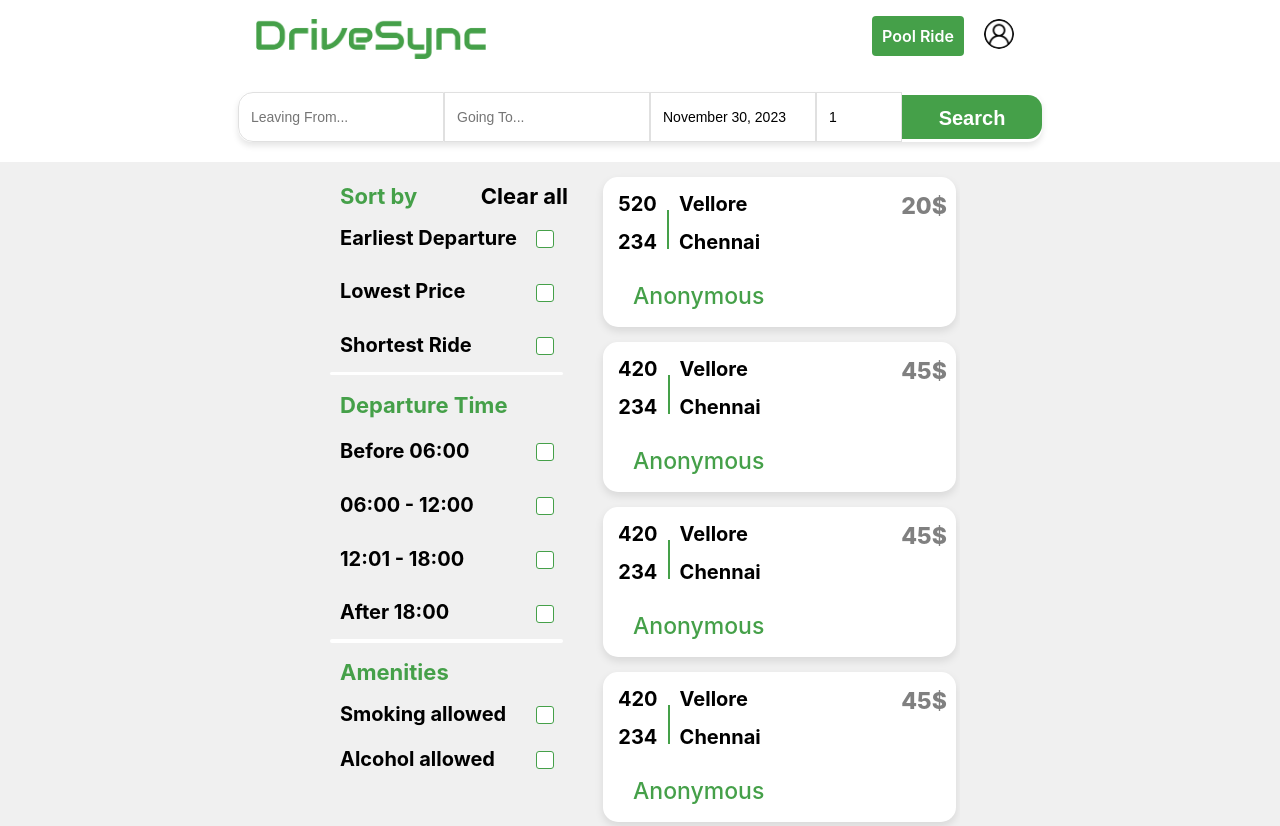
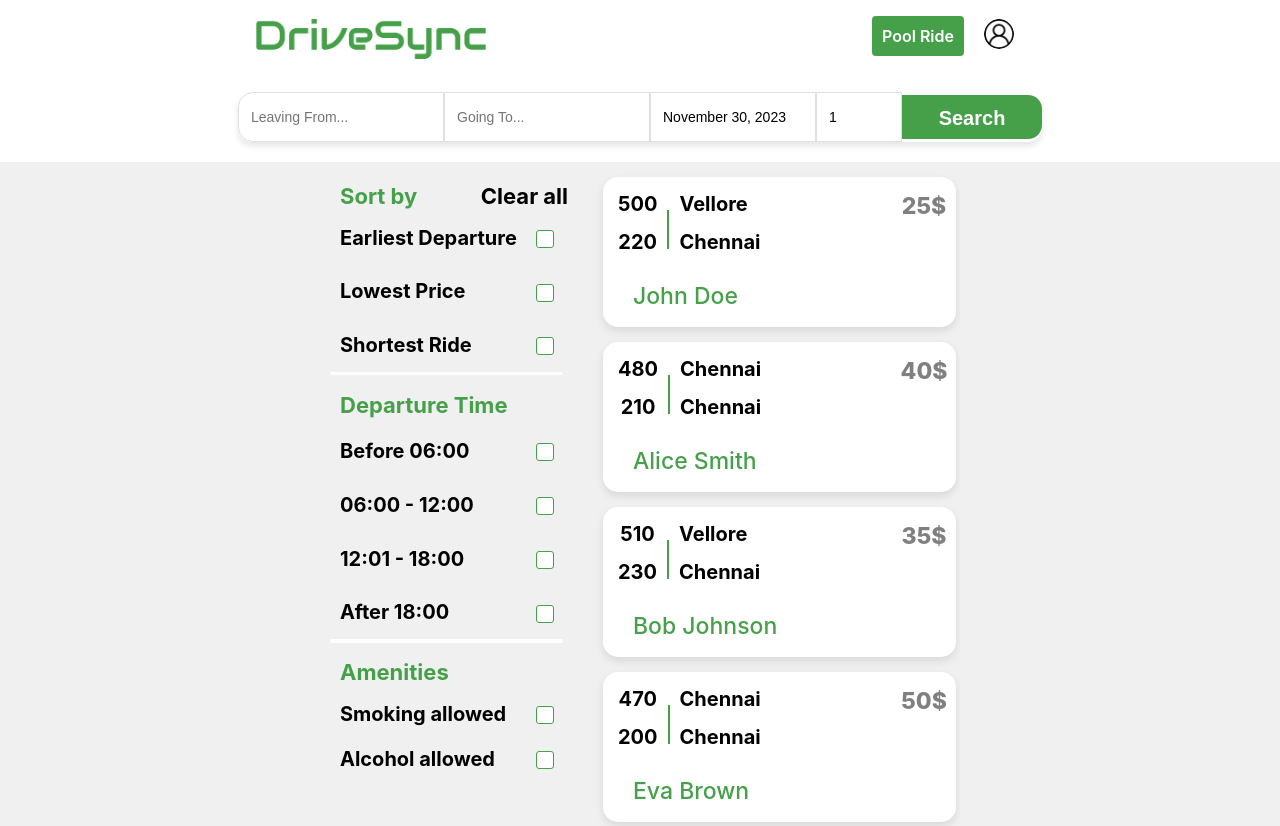
Before and after one commit to gyanoday06/DriveSync, a React (Create React App) app: page /ridepage in a window 1280 px wide. Built offline with nearby package versions, Linux system fonts and the light colour scheme.

Commit message:
modified ride-content

```diff
--- a/src/pages/RidePage.js
+++ b/src/pages/RidePage.js
@@ -6,19 +6,16 @@ import './RidePage.css';
 const RidePage = () => {
   const [isRide, setIsRide] = useState(true);
   const rides = [
-    { price: '20$', source: 'Vellore', dest: 'Chennai', name: 'Anonymous', starttime: 520, endtime: 234, carname: 'Swift' },
-    { price: '45$', source: 'Vellore', dest: 'Chennai', name: 'Anonymous', starttime: 420, endtime: 234, carname: 'Swift' },
-    { price: '45$', source: 'Vellore', dest: 'Chennai', name: 'Anonymous', starttime: 420, endtime: 234, carname: 'Swift' },
-    { price: '45$', source: 'Vellore', dest: 'Chennai', name: 'Anonymous', starttime: 420, endtime: 234, carname: 'Swift' },
-    { price: '45$', source: 'Vellore', dest: 'Chennai', name: 'Anonymous', starttime: 420, endtime: 234, carname: 'Swift' },
-    { price: '45$', source: 'Vellore', dest: 'Chennai', name: 'Anonymous', starttime: 420, endtime: 234, carname: 'Swift' },
-    { price: '45$', source: 'Vellore', dest: 'Chennai', name: 'Anonymous', starttime: 420, endtime: 234, carname: 'Swift' },
-    { price: '45$', source: 'Vellore', dest: 'Chennai', name: 'Anonymous', starttime: 420, endtime: 234, carname: 'Swift' },
-    { price: '45$', source: 'Vellore', dest: 'Chennai', name: 'Anonymous', starttime: 420, endtime: 234, carname: 'Swift' },
-    { price: '45$', source: 'Vellore', dest: 'Chennai', name: 'Anonymous', starttime: 420, endtime: 234, carname: 'Swift' },
-    { price: '45$', source: 'Vellore', dest: 'Chennai', name: 'Anonymous', starttime: 420, endtime: 234, carname: 'Swift' },
-    { price: '45$', source: 'Vellore', dest: 'Chennai', name: 'Anonymous', starttime: 420, endtime: 234, carname: 'Swift' },
-    { price: '45$', source: 'Vellore', dest: 'Chennai', name: 'Anonymous', starttime: 420, endtime: 234, carname: 'Swift' },
+    { price: '25$', source: 'Vellore', dest: 'Chennai', name: 'John Doe', starttime: 500, endtime: 220, carname: 'Toyota Camry' },
+    { price: '40$', source: 'Chennai', dest: 'Chennai', name: 'Alice Smith', starttime: 480, endtime: 210, carname: 'Honda Accord' },
+    { price: '35$', source: 'Vellore', dest: 'Chennai', name: 'Bob Johnson', starttime: 510, endtime: 230, carname: 'Ford Mustang' },
+    { price: '50$', source: 'Chennai', dest: 'Chennai', name: 'Eva Brown', starttime: 470, endtime: 200, carname: 'Chevrolet Cruze' },
+    { price: '30$', source: 'Vellore', dest: 'Chennai', name: 'David Wilson', starttime: 490, endtime: 215, carname: 'Nissan Altima' },
+    { price: '45$', source: 'Chennai', dest: 'Chennai', name: 'Sophia Davis', starttime: 460, endtime: 190, carname: 'Hyundai Sonata' },
+    { price: '55$', source: 'Vellore', dest: 'Chennai', name: 'Mia Martinez', starttime: 530, endtime: 240, carname: 'Volkswagen Passat' },
+    { price: '38$', source: 'Chennai', dest: 'Chennai', name: 'Oliver Taylor', starttime: 500, endtime: 220, carname: 'Kia Optima' },
+    { price: '42$', source: 'Vellore', dest: 'Chennai', name: 'Charlotte Anderson', starttime: 490, endtime: 215, carname: 'Mazda 6' },
+    { price: '48$', source: 'Chennai', dest: 'Chennai', name: 'Liam Thomas', starttime: 480, endtime: 210, carname: 'Subaru Legacy' },
   ];
   useEffect(() => {
     if (rides.length === 0) {
```
